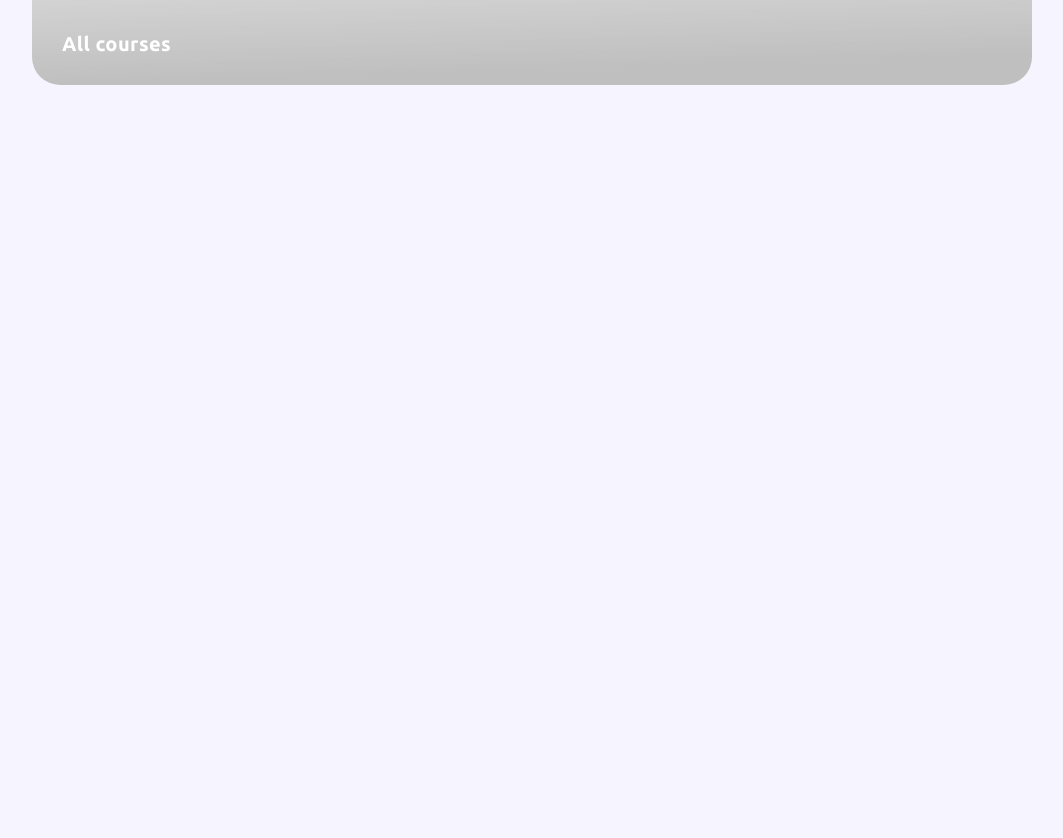
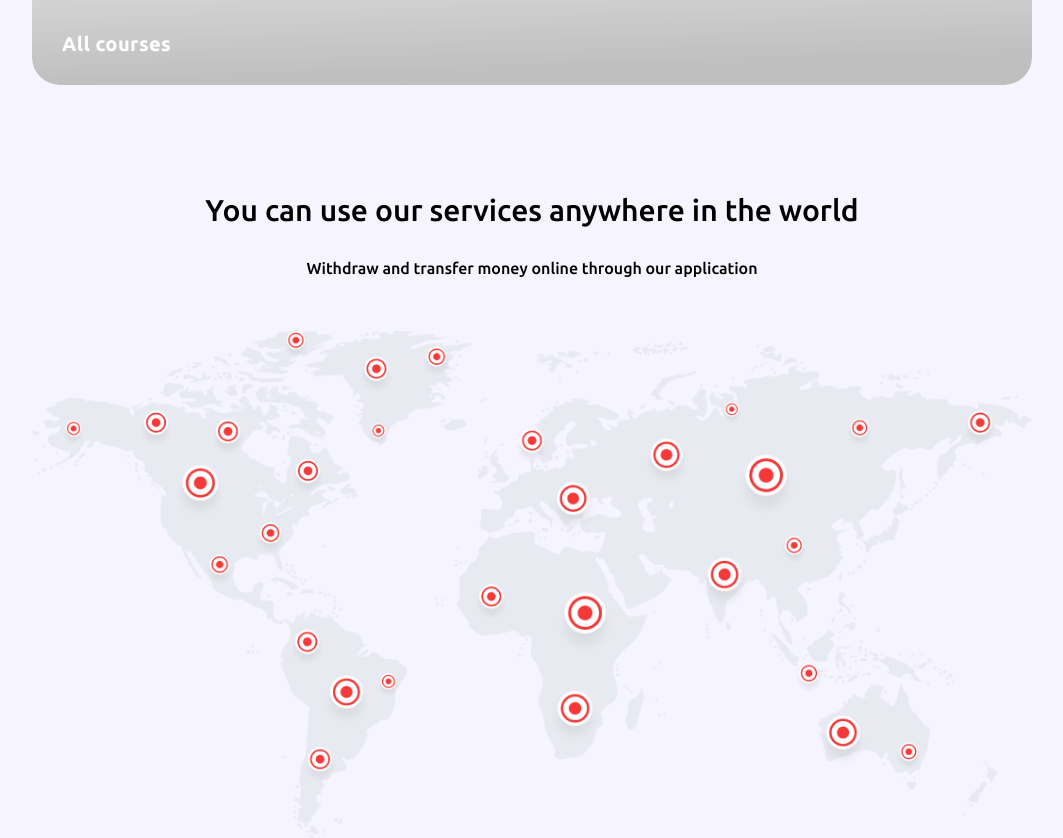
Before and after one commit to pollipolinch/NeoBank, a React (Create React App) app: page / in a window 1280 px wide. Shown: the part 2600-3438 px from the top of the page, without its empty margins (108-1171 px from the left). Before the commit the page ends 2735 px from the top, so only its background shows below. Built offline with nearby package versions, Linux system fonts and the light colour scheme.

Commit message:
feat: add world section

```diff
--- /dev/null
+++ b/src/components/mainpage/world/WorldSection.jsx
@@ -0,0 +1,16 @@
+import React from "react";
+import './world.css';
+import map from '../../../assets/img/map.png'
+
+
+
+export default function WorldSection() {
+    return (
+        <section className="world">
+            <h2 className="world__title">You can use our services anywhere in the world</h2>
+            <p className="world__text">Withdraw and transfer money online through our application</p>
+            <img className="world__img" src={map} alt="world map"/>
+        </section>
+
+    )
+}
--- /dev/null
+++ b/src/components/mainpage/world/world.css
@@ -0,0 +1,39 @@
+.world {
+    max-width: 1300px;
+    margin: 0px auto;
+    text-align: center;
+  }
+  @media screen and (max-width: 1350px) {
+    .world {
+      max-width: 1000px;
+    }
+  }
+  @media screen and (max-width: 850px) {
+    .world {
+      width: 90%;
+    }
+  }
+  .world .world__title {
+    font-family: "Ubuntu", sans-serif;
+    font-weight: 500;
+    line-height: 50px;
+    font-size: 30px;
+    letter-spacing: 0em;
+    padding-top: 50px;
+  }
+  .world .world__text {
+    font-family: "Ubuntu", sans-serif;
+    font-weight: 500;
+    line-height: 50px;
+    font-size: 16px;
+    letter-spacing: 0em;
+    padding-top: 8px;
+  }
+  .world .world__img {
+    margin-top: 38px;
+  }
+  @media screen and (max-width: 1050px) {
+    .world .world__img {
+      width: 80%;
+    }
+  }
--- a/src/pages/main/Main.jsx
+++ b/src/pages/main/Main.jsx
@@ -2,6 +2,7 @@ import Header from "../../components/header/Header";
 import ChooseSection from "../../components/mainpage/choose/ChooseSection";
 import FeaturesSection from "../../components/mainpage/features/FeaturesSection";
 import ExchangeSection from "../../components/mainpage/exchange/ExchangeSection";
+import WorldSection from "../../components/mainpage/world/WorldSection";
 
 const Main = () => {
   return (
@@ -11,6 +12,7 @@ const Main = () => {
         <ChooseSection />
         <FeaturesSection/>
         <ExchangeSection/>
+        <WorldSection/>
       </div>
     </>
   );
```
